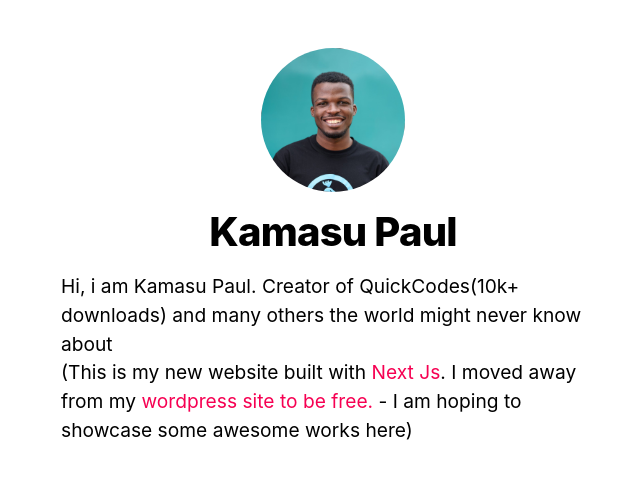
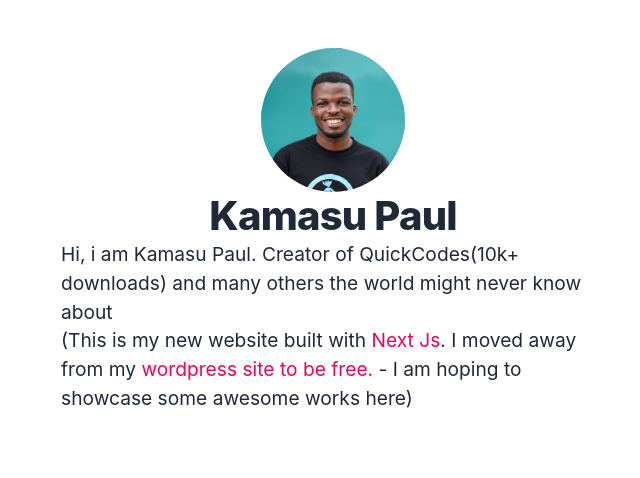
Before and after one commit to kamasuPaul/nextjs-blog, a Next.js app: page / in a window 1280 px wide. Shown: the top 478 px of the page, without its empty margins (307-947 px from the left). Built offline with nearby package versions, Linux system fonts and the light colour scheme.

Commit message:
-- update css

```diff
--- a/styles/globals.css
+++ b/styles/globals.css
@@ -1,3 +1,7 @@
+@tailwind base;
+@tailwind components;
+@tailwind utilities;
+
 html,
 body {
   padding: 0;
--- a/styles/utils.module.css
+++ b/styles/utils.module.css
@@ -3,7 +3,6 @@
     line-height: 1.2;
     font-weight: 800;
     letter-spacing: -0.05rem;
-    margin: 1rem 0;
   }
 
   .headingXl {
```
